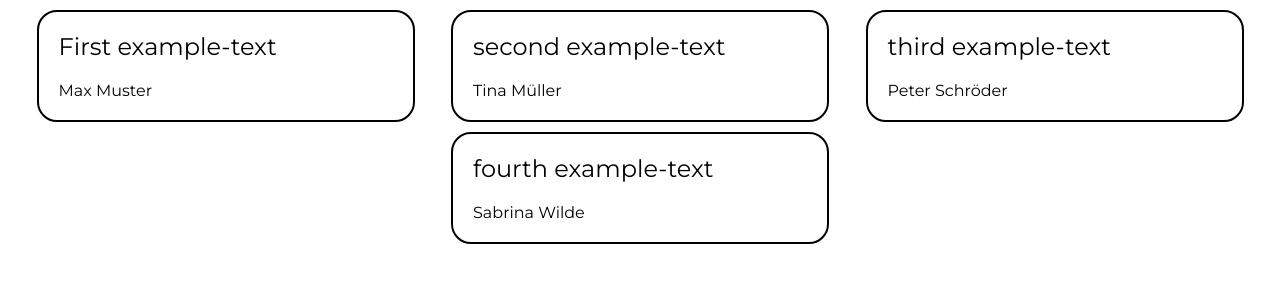
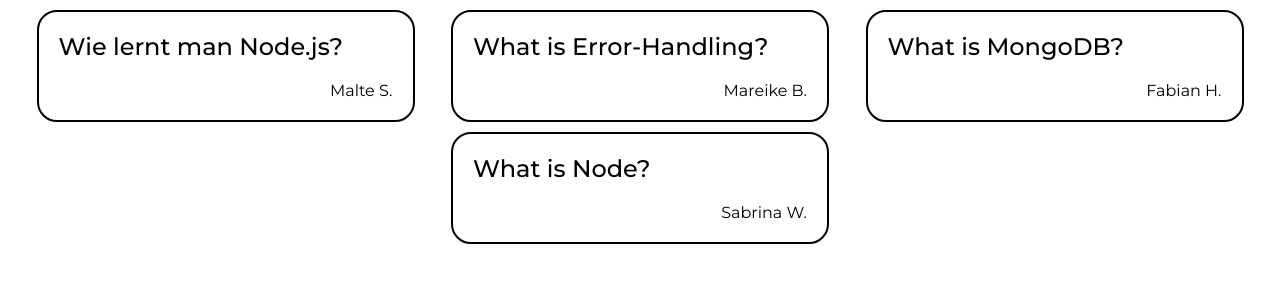
Before and after one commit to Malte1983/lean-coffee, a React (Create React App) app in the folder client/: page / in a window 1280 px wide. Shown: the top 300 px of the page. Built offline with nearby package versions, Linux system fonts and the light colour scheme.

Commit message:
Update Review changes.

```diff
--- a/client/src/App.js
+++ b/client/src/App.js
@@ -1,41 +1,45 @@
-import Cards from './components/Cards'
+import Card from './components/Card'
 import { useState } from 'react'
-import styled from 'styled-components'
+import styled from 'styled-components/macro'
 
 const exampleData = [
   {
-    author: 'Max Muster',
-    text: 'First example-text',
+    author: 'Malte S.',
+    text: 'Wie lernt man Node.js?',
+    id: 1,
   },
 
   {
-    author: 'Tina Müller',
-    text: 'second example-text',
+    author: 'Mareike B.',
+    text: 'What is Error-Handling?',
+    id: 2,
   },
   {
-    author: 'Peter Schröder',
-    text: 'third example-text',
+    author: 'Fabian H.',
+    text: 'What is MongoDB?',
+    id: 3,
   },
   {
-    author: 'Sabrina Wilde',
-    text: 'fourth example-text',
+    author: 'Sabrina W.',
+    text: 'What is Node?',
+    id: 4,
   },
 ]
 
 function App() {
   const [data, setData] = useState(exampleData)
   return (
-    <MainSection>
+    <Main>
       {data.map(data => (
-        <Cards author={data.author} text={data.text} />
+        <Card author={data.author} text={data.text} key={data.id}/>
       ))}
-    </MainSection>
+    </Main>
   )
 }
 
 export default App
 
-const MainSection = styled.main`
+const Main = styled.main`
   display: flex;
   flex-wrap: wrap;
   justify-content: space-evenly;
--- a/client/src/components/Cards.js
+++ b/client/src/components/Card.js
@@ -1,22 +1,21 @@
-import styled from 'styled-components'
+import styled from 'styled-components/macro'
 
 function Cards({ author, text }) {
   return (
-    <CardWrapper>
-      <CardText>{text}</CardText>
-      <CardAuthor>{author}</CardAuthor>
-    </CardWrapper>
+    <Wrapper>
+      <Text>{text}</Text>
+      <Author>{author}</Author>
+    </Wrapper>
   )
 }
 
 export default Cards
 
-const CardWrapper = styled.article`
+const Wrapper = styled.article`
   border: 2px solid black;
   padding: 20px;
   display: flex;
   flex-direction: column;
-  /* gap: 10px; */
   border-radius: 20px;
   min-width: 30%;
   max-width: 250px;
@@ -26,9 +25,12 @@
   } ;
 `
 
-const CardText = styled.div`
+const Text = styled.h2`
   margin-bottom: 20px;
   font-size: 1.5rem;
+  font-weight: 500;
 `
 
-const CardAuthor = styled.div``
+const Author = styled.div`
+  align-self: flex-end;
+`;
--- a/client/src/index.css
+++ /dev/null
@@ -1,13 +0,0 @@
-body {
-  margin: 0;
-  font-family: -apple-system, BlinkMacSystemFont, 'Segoe UI', 'Roboto', 'Oxygen',
-    'Ubuntu', 'Cantarell', 'Fira Sans', 'Droid Sans', 'Helvetica Neue',
-    sans-serif;
-  -webkit-font-smoothing: antialiased;
-  -moz-osx-font-smoothing: grayscale;
-}
-
-code {
-  font-family: source-code-pro, Menlo, Monaco, Consolas, 'Courier New',
-    monospace;
-}
--- a/client/src/index.js
+++ b/client/src/index.js
@@ -1,6 +1,5 @@
 import React from 'react'
 import ReactDOM from 'react-dom'
-import './index.css'
 import App from './App'
 import reportWebVitals from './reportWebVitals'
 import GlobalStyles from './GlobalStyles'
```
Also changed, not shown: 1 other file (tests, documents, lock files or other folders).
